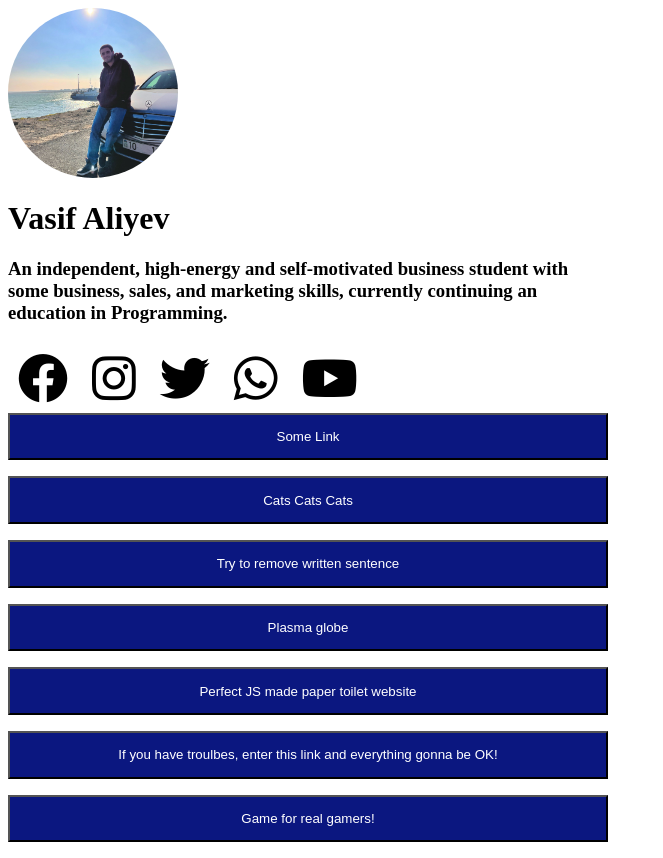
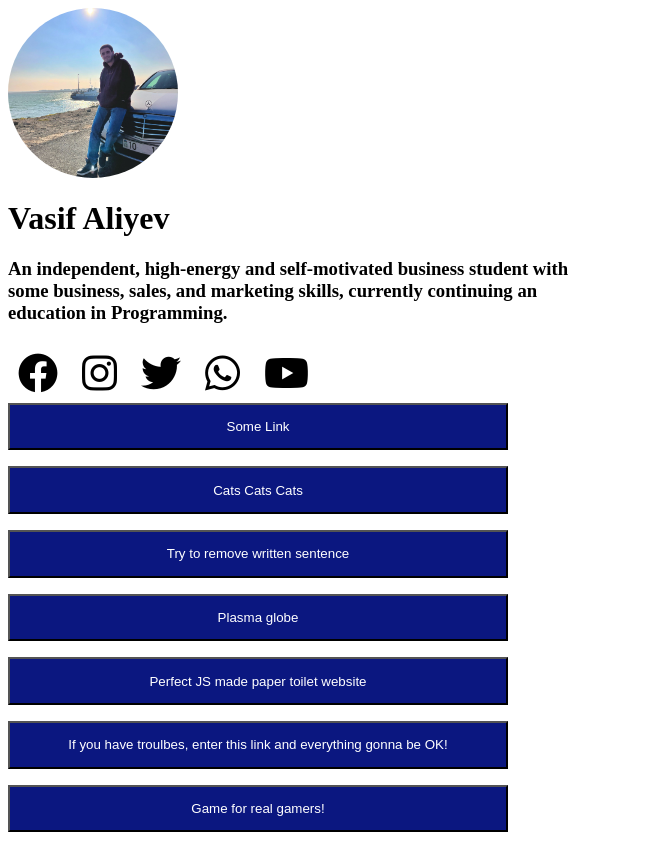
Before and after one commit to al1yew/FrontEnd, a plain HTML site: page index.html in a window 1280 px wide. Shown: the whole page, without its empty margins (0-663 px from the left). After the commit the page ends 800 px from the top, so only its background shows below. Drawn offline with Linux system fonts and the light colour scheme.

Commit message:
Published changes

```diff
--- a/assets/styles/style.css
+++ b/assets/styles/style.css
@@ -6,7 +6,7 @@
 /* Containers */
 
 .main_html{
-
+    position: absolute;
 }
 .header{
 
@@ -21,19 +21,11 @@
     width: 170px;
     border-radius: 50%;
 }
-.photo_link{
-
-}
-
 
 /* Text h1 and h3 */
 
 .description_of_person{
-    /* text-align: center; */
     width: 600px;
-}
-.name_surname{
-    /* text-align: center; */
 }
 
 
@@ -52,15 +44,16 @@
     color: blue;
 }
 i{
-    font-size: 50px;
     padding: 10px;
 }
-
+.fa-brands{
+    font-size: 40px;
+}
 
 /* buttons */
 
 .button_website{
-    width: 600px;
+    width: 500px;
     height: max-content;
     color: white;
     background-color: rgb(11, 23, 128);
```
